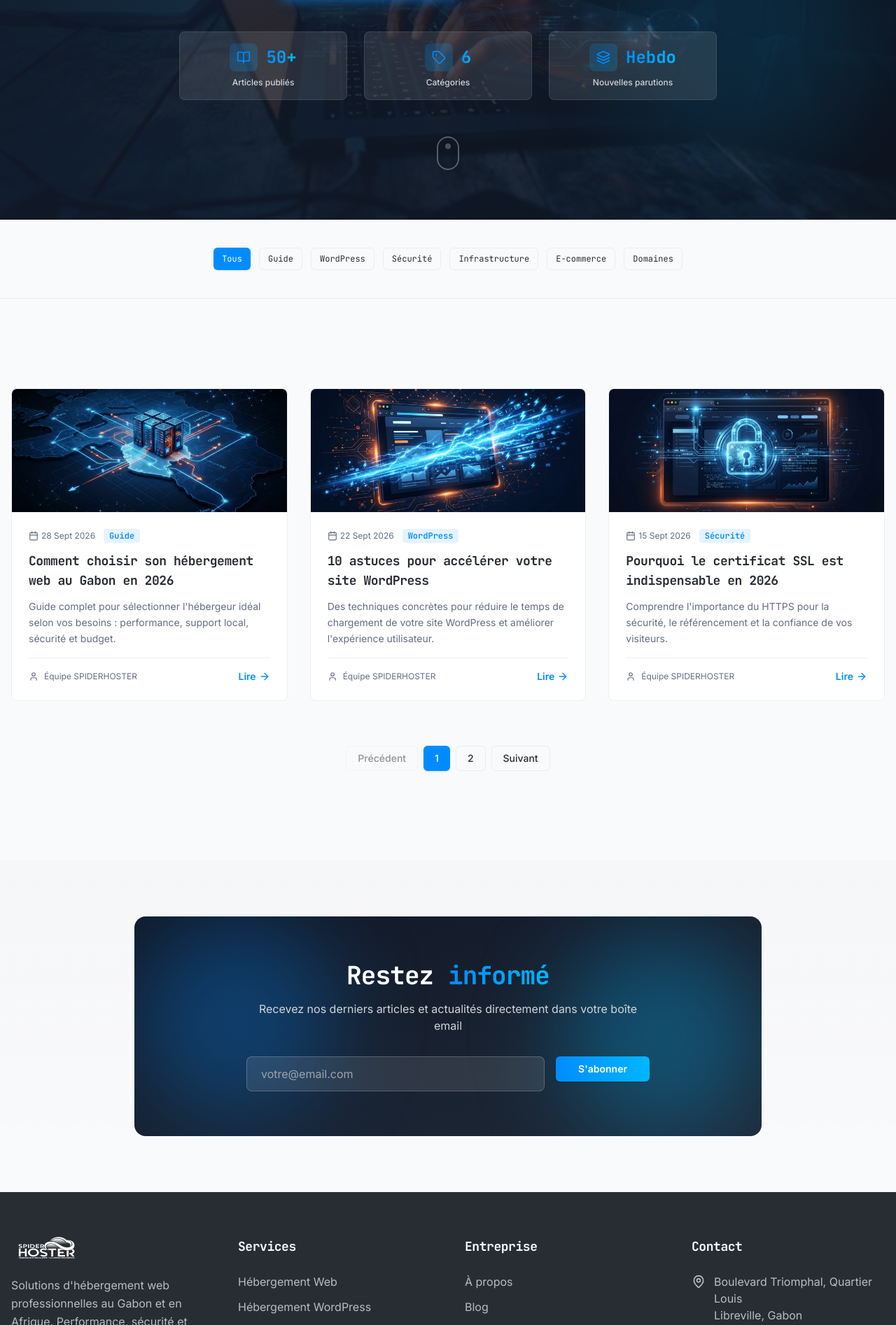
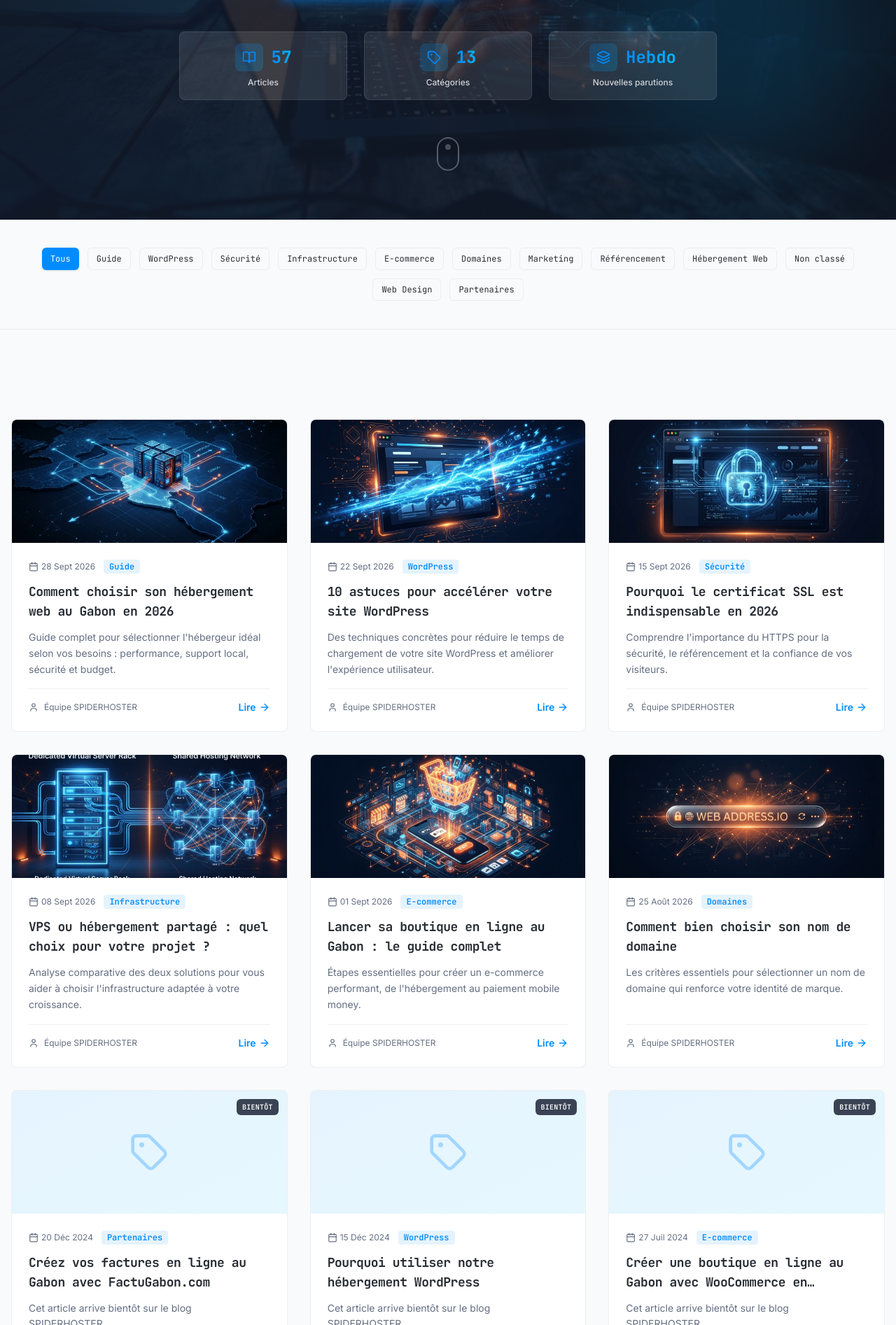
Before and after one commit to brice214/sg-6b163f7e-d25b-45da-95b7-a0681ea5011c-1791216779, a Next.js app: page /blog in a window 1280 px wide. Shown: the part 486-2380 px from the top of the page at 70% size. Built offline with nearby package versions, Linux system fonts and the light colour scheme.

Commit message:
feat(blog): unify article display and update pagination

```diff
--- a/src/pages/[category]/[slug].tsx
+++ b/src/pages/[category]/[slug].tsx
@@ -1,13 +1,19 @@
+import Head from "next/head";
 import Link from "next/link";
 import type { GetServerSideProps } from "next";
+import { ArrowLeft } from "lucide-react";
 import { SEO } from "@/components/SEO";
 import { Header } from "@/components/Header";
 import { Footer } from "@/components/Footer";
 import { SpiderWeb } from "@/components/SpiderWeb";
 import { ArticleHero } from "@/components/blog/ArticleHero";
+import { ArticleBody } from "@/components/blog/ArticleBody";
+import { RelatedArticles } from "@/components/blog/RelatedArticles";
 import { BlogSidebar } from "@/components/blog/BlogSidebar";
+import { blogArticles, type BlogArticleMeta } from "@/lib/blog-articles";
+import { blogContentMap } from "@/data/blog-content";
+import type { BlogArticleContent } from "@/lib/blog-content-types";
 import { legacyArticles, legacyCategoryLabels, type LegacyArticleMeta } from "@/lib/legacy-articles";
-import { ArrowLeft } from "lucide-react";
 
 const categoryHubLinks: Record<string, { label: string; href: string }> = {
   "hebergement-web": { label: "Voir nos offres d'hébergement web", href: "/hebergement-web" },
@@ -17,11 +23,100 @@ const categoryHubLinks: Record<string, { label: string; href: string }> = {
   "e-commerce": { label: "Démarrer votre boutique en ligne", href: "/hebergement-web" },
 };
 
-interface LegacyArticlePageProps {
+interface PublishedProps {
+  kind: "published";
+  meta: BlogArticleMeta;
+  content: BlogArticleContent | null;
+  related: BlogArticleMeta[];
+}
+
+interface LegacyProps {
+  kind: "legacy";
   meta: LegacyArticleMeta;
 }
 
-export default function LegacyArticlePage({ meta }: LegacyArticlePageProps) {
+type ArticlePageProps = PublishedProps | LegacyProps;
+
+function ComingSoon({ hubHref, hubLabel }: { hubHref?: string; hubLabel?: string }) {
+  return (
+    <div className="text-center py-10">
+      <p className="text-muted-foreground font-mono mb-6">
+        Cet article est en cours de rédaction. Revenez bientôt pour le découvrir !
+      </p>
+      <div className="flex flex-col items-center gap-3">
+        <Link href="/blog" className="inline-flex items-center gap-2 text-primary font-semibold hover:gap-3 transition-all">
+          <ArrowLeft className="h-4 w-4" /> Retour au blog
+        </Link>
+        {hubHref ? (
+          <Link href={hubHref} className="text-sm text-muted-foreground hover:text-primary transition-colors">
+            {hubLabel}
+          </Link>
+        ) : null}
+      </div>
+    </div>
+  );
+}
+
+export default function ArticlePage(props: ArticlePageProps) {
+  if (props.kind === "published") {
+    const { meta, content, related } = props;
+    const hub = categoryHubLinks[meta.urlCategory];
+
+    return (
+      <>
+        <SEO
+          title={`${meta.title} | Blog SPIDERHOSTER`}
+          description={meta.metaDescription || meta.excerpt}
+          image={meta.coverImage}
+          url={`https://spiderhoster.com/${meta.urlCategory}/${meta.slug}`}
+        />
+        <Head>
+          <script
+            type="application/ld+json"
+            dangerouslySetInnerHTML={{
+              __html: JSON.stringify({
+                "@context": "https://schema.org",
+                "@type": "Article",
+                headline: meta.title,
+                description: meta.metaDescription || meta.excerpt,
+                author: { "@type": "Organization", name: meta.author },
+                publisher: { "@type": "Organization", name: "SPIDERHOSTER" },
+                datePublished: meta.date,
+              }),
+            }}
+          />
+        </Head>
+        <SpiderWeb />
+        <div className="relative z-10">
+          <Header />
+          <ArticleHero
+            category={meta.category}
+            title={meta.title}
+            excerpt={meta.excerpt}
+            date={meta.date}
+            author={meta.author}
+            readTime={meta.readTime || "5 min"}
+            coverImage={meta.coverImage || "/generated/blog-editorial.png"}
+            coverImageAlt={meta.coverImageAlt || meta.title}
+          />
+          <section className="py-16 lg:py-24 bg-background">
+            <div className="container mx-auto px-4">
+              <div className="grid lg:grid-cols-[1fr_320px] gap-12 max-w-6xl mx-auto">
+                <div className="min-w-0">
+                  {content ? <ArticleBody blocks={content.blocks} /> : <ComingSoon hubHref={hub?.href} hubLabel={hub?.label} />}
+                </div>
+                <BlogSidebar />
+              </div>
+            </div>
+          </section>
+          <RelatedArticles articles={related} />
+          <Footer />
+        </div>
+      </>
+    );
+  }
+
+  const { meta } = props;
   const hub = categoryHubLinks[meta.category];
   const categoryLabel = legacyCategoryLabels[meta.category] || meta.category;
 
@@ -29,7 +124,7 @@ export default function LegacyArticlePage({ meta }: LegacyArticlePageProps) {
     <>
       <SEO
         title={`${meta.title} | Blog SPIDERHOSTER`}
-        description={`${meta.title} - Decouvrez cet article sur le blog SPIDERHOSTER, votre hebergeur web au Gabon.`}
+        description={`${meta.title} — Découvrez cet article sur le blog SPIDERHOSTER, votre hébergeur web au Gabon.`}
         url={`https://spiderhoster.com/${meta.category}/${meta.slug}`}
       />
       <SpiderWeb />
@@ -38,9 +133,9 @@ export default function LegacyArticlePage({ meta }: LegacyArticlePageProps) {
         <ArticleHero
           category={categoryLabel}
           title={meta.title}
-          excerpt="Article a paraitre prochainement sur le blog SPIDERHOSTER."
+          excerpt="Article à paraître prochainement sur le blog SPIDERHOSTER."
           date={meta.date}
-          author="Equipe SPIDERHOSTER"
+          author="Équipe SPIDERHOSTER"
           readTime="5 min"
           coverImage="/generated/blog-editorial.png"
           coverImageAlt={meta.title}
@@ -48,27 +143,7 @@ export default function LegacyArticlePage({ meta }: LegacyArticlePageProps) {
         <section className="py-16 lg:py-24 bg-background">
           <div className="container mx-auto px-4">
             <div className="grid lg:grid-cols-[1fr_320px] gap-12 max-w-6xl mx-auto">
-              <div className="min-w-0 text-center py-10">
-                <p className="text-muted-foreground font-mono mb-6">
-                  Cet article est en cours de redaction. Revenez bientot pour le decouvrir !
-                </p>
-                <div className="flex flex-col items-center gap-3">
-                  <Link
-                    href="/blog"
-                    className="inline-flex items-center gap-2 text-primary font-semibold hover:gap-3 transition-all"
-                  >
-                    <ArrowLeft className="h-4 w-4" /> Retour au blog
-                  </Link>
-                  {hub ? (
-                    <Link
-                      href={hub.href}
-                      className="text-sm text-muted-foreground hover:text-primary transition-colors"
-                    >
-                      {hub.label}
-                    </Link>
-                  ) : null}
-                </div>
-              </div>
+              <ComingSoon hubHref={hub?.href} hubLabel={hub?.label} />
               <BlogSidebar />
             </div>
           </div>
@@ -79,19 +154,37 @@ export default function LegacyArticlePage({ meta }: LegacyArticlePageProps) {
   );
 }
 
-export const getServerSideProps: GetServerSideProps<LegacyArticlePageProps> = async (context) => {
+export const getServerSideProps: GetServerSideProps<ArticlePageProps> = async (context) => {
   const category = context.params?.category as string;
   const slug = context.params?.slug as string;
 
-  const meta = legacyArticles.find((item) => item.category === category && item.slug === slug);
+  const publishedMeta = blogArticles.find((article) => article.urlCategory === category && article.slug === slug);
 
-  if (!meta) {
-    return { notFound: true };
+  if (publishedMeta) {
+    const content = blogContentMap[slug] || null;
+    const relatedSlugs = content?.relatedSlugs || [];
+    const related = blogArticles.filter((article) => relatedSlugs.includes(article.slug));
+
+    return {
+      props: {
+        kind: "published",
+        meta: publishedMeta,
+        content,
+        related,
+      },
+    };
   }
 
-  return {
-    props: {
-      meta,
-    },
-  };
+  const legacyMeta = legacyArticles.find((article) => article.category === category && article.slug === slug);
+
+  if (legacyMeta) {
+    return {
+      props: {
+        kind: "legacy",
+        meta: legacyMeta,
+      },
+    };
+  }
+
+  return { notFound: true };
 };
--- a/src/pages/blog.tsx
+++ b/src/pages/blog.tsx
@@ -8,10 +8,65 @@ import { Card } from "@/components/ui/card";
 import { Button } from "@/components/ui/button";
 import Link from "next/link";
 import { Calendar, User, ArrowRight, Tag, Rss, BookOpen, Layers } from "lucide-react";
-import { blogArticles as articles } from "@/lib/blog-articles";
+import { blogArticles } from "@/lib/blog-articles";
+import { legacyArticles, legacyCategoryLabels } from "@/lib/legacy-articles";
 
-const categories = ["Tous", "Guide", "WordPress", "Sécurité", "Infrastructure", "E-commerce", "Domaines"];
-const ARTICLES_PER_PAGE = 3;
+interface DisplayArticle {
+  slug: string;
+  urlCategory: string;
+  title: string;
+  excerpt: string;
+  category: string;
+  date: string;
+  author: string;
+  coverImage?: string;
+  coverImageAlt?: string;
+  isPublished: boolean;
+}
+
+const publishedArticles: DisplayArticle[] = blogArticles.map((a) => ({
+  slug: a.slug,
+  urlCategory: a.urlCategory,
+  title: a.title,
+  excerpt: a.excerpt,
+  category: a.category,
+  date: a.date,
+  author: a.author,
+  coverImage: a.coverImage,
+  coverImageAlt: a.coverImageAlt,
+  isPublished: true,
+}));
+
+const upcomingArticles: DisplayArticle[] = [...legacyArticles].reverse().map((a) => ({
+  slug: a.slug,
+  urlCategory: a.category,
+  title: a.title,
+  excerpt: "Cet article arrive bientôt sur le blog SPIDERHOSTER.",
+  category: legacyCategoryLabels[a.category] || a.category,
+  date: a.date,
+  author: "Équipe SPIDERHOSTER",
+  isPublished: false,
+}));
+
+const articles: DisplayArticle[] = [...publishedArticles, ...upcomingArticles];
+
+const categories = [
+  "Tous",
+  "Guide",
+  "WordPress",
+  "Sécurité",
+  "Infrastructure",
+  "E-commerce",
+  "Domaines",
+  "Marketing",
+  "Référencement",
+  "Hébergement Web",
+  "Non classé",
+  "Web Design",
+  "Partenaires",
+];
+
+const ARTICLES_PER_PAGE = 9;
 
 export default function Blog() {
   const [selectedCategory, setSelectedCategory] = useState("Tous");
@@ -59,8 +114,8 @@ export default function Blog() {
           primaryCta={{ label: "Découvrir les articles", href: "#articles" }}
           secondaryCta={{ label: "Voir nos offres", href: "/hebergement-web" }}
           stats={[
-            { icon: BookOpen, value: "50+", label: "Articles publiés" },
-            { icon: Tag, value: "6", label: "Catégories" },
+            { icon: BookOpen, value: "57", label: "Articles" },
+            { icon: Tag, value: "13", label: "Catégories" },
             { icon: Layers, value: "Hebdo", label: "Nouvelles parutions" },
           ]}
         />
@@ -93,14 +148,19 @@ export default function Blog() {
               <div className="grid md:grid-cols-2 lg:grid-cols-3 gap-8 max-w-7xl mx-auto">
                 {paginatedArticles.map((article, index) => (
                   <Link
-                    key={article.slug}
-                    href={`/blog/${article.slug}`}
+                    key={`${article.urlCategory}-${article.slug}`}
+                    href={`/${article.urlCategory}/${article.slug}`}
                     className="group relative block animate-slide-up"
                     style={{ animationDelay: `${index * 80}ms` }}
                   >
                     <div className="absolute -inset-1 bg-gradient-to-r from-primary to-secondary opacity-0 group-hover:opacity-10 blur-xl transition-opacity duration-300 rounded-2xl" />
                     <Card className="relative overflow-hidden border border-border/50 group-hover:border-primary/30 transition-all duration-300 flex flex-col h-full">
                       <div className="h-44 bg-gradient-to-br from-primary/10 to-secondary/10 relative overflow-hidden flex items-center justify-center">
+                        {!article.isPublished && (
+                          <span className="absolute top-3 right-3 z-10 px-2 py-1 rounded-md bg-slate-900/80 text-white text-[10px] font-mono font-semibold uppercase tracking-wide">
+                            Bientôt
+                          </span>
+                        )}
                         {article.coverImage ? (
                           <img
                             src={article.coverImage}
@@ -148,7 +208,7 @@ export default function Blog() {
             )}
 
             {totalPages > 1 && (
-              <div className="flex justify-center items-center gap-2 mt-16">
+              <div className="flex flex-wrap justify-center items-center gap-2 mt-16">
                 <Button
                   variant="outline"
                   disabled={currentPage === 1}
```
